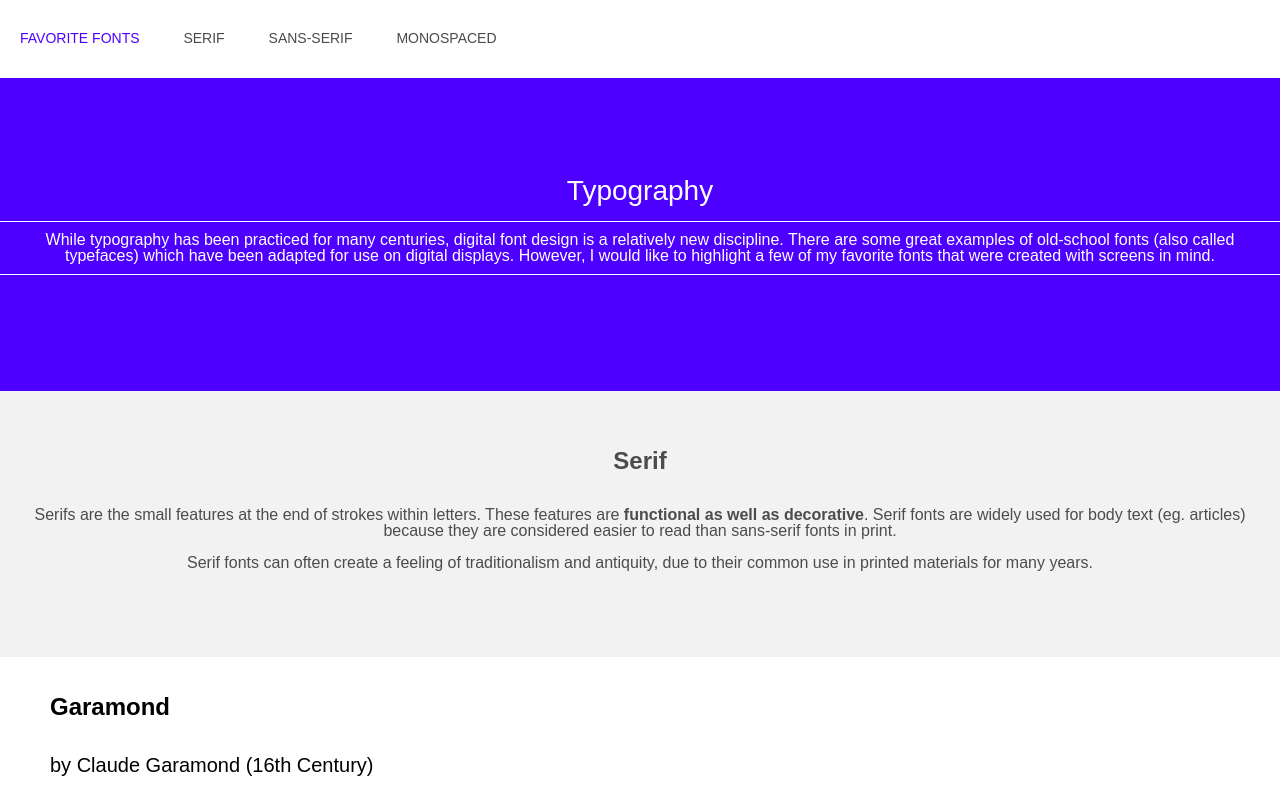
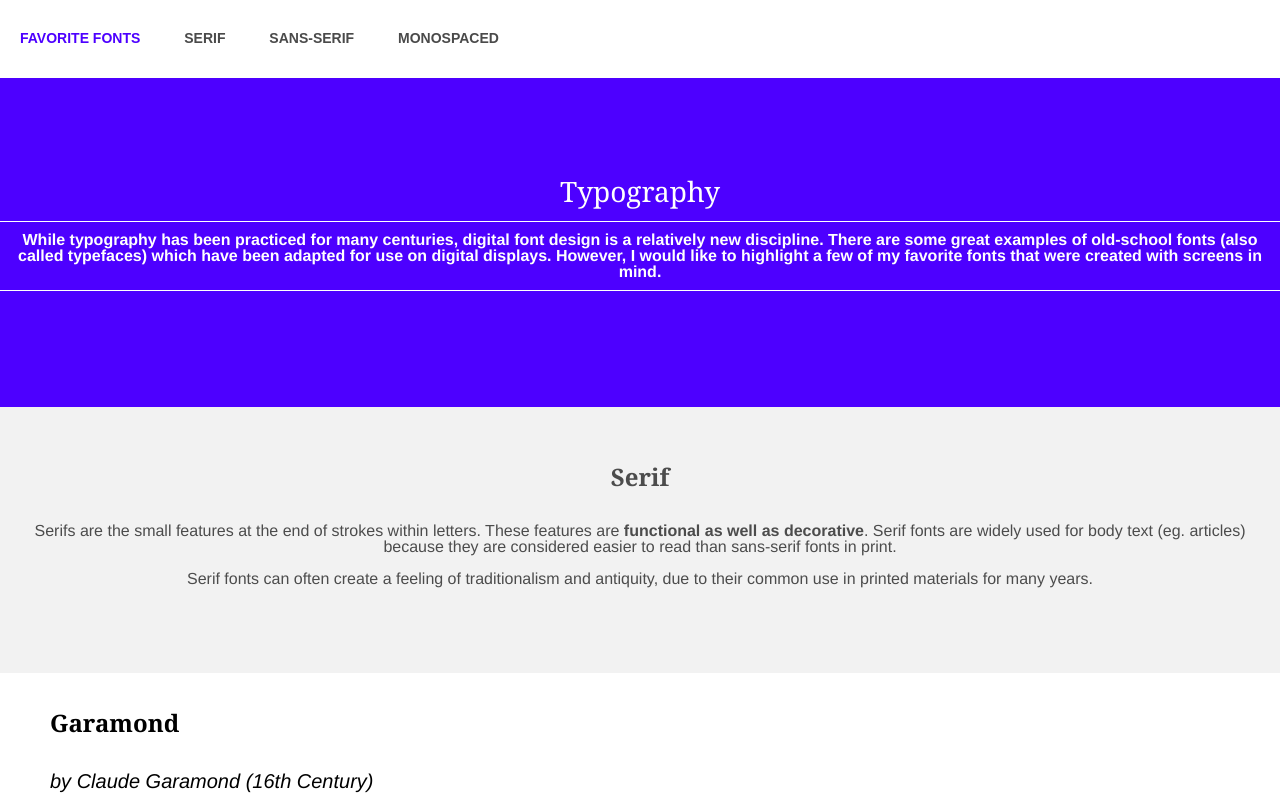
Before and after one commit to SenayYakut/Typography, a plain HTML site: page files/index.html in a window 1280 px wide. Shown: the top 800 px of the page. Drawn offline with Linux system fonts and the light colour scheme.

Commit message:
Edit appearance of text

```diff
--- a/files/styles/style.css
+++ b/files/styles/style.css
@@ -12,12 +12,14 @@ body {
 h1 {
     color: white;
     font-size: 28px;
+    font-family: "Georgia";
 }
 
 h2 {
     font-size: 24px;
     font-weight: 700;
     line-height: 2.5;
+    font-family: "Georgia";
 }
 
 a {
@@ -26,6 +28,7 @@ a {
 
 p {
     margin: 16px 0;
+    font-family: "Helvetica";
 }
 
 strong {
@@ -53,6 +56,7 @@ strong {
     position: fixed;
     top: 0;
     width: 100%;
+    font-weight: 900;
 }
 
 .header li {
@@ -84,6 +88,7 @@ a.home {
     border-bottom: 1px solid #fff;
     padding: 10px;
     color: #ffffff;
+    font-weight: bold;
 }
 
 
@@ -108,6 +113,7 @@ a.home {
 .font-card .creator {
     font-size: 20px;
     line-height: 1.25;
+    font-style: italic;
 }
 
 .sample {
```
